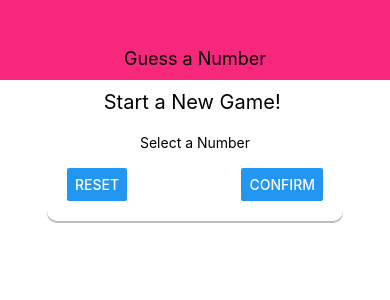
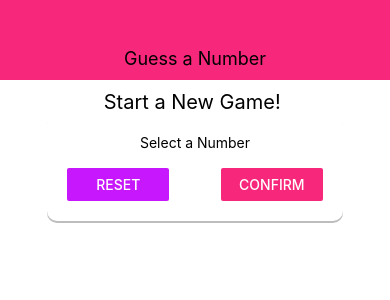
Before and after one commit to Moizasif/react-guess-game, a React Native app: screen / in a window 390 px wide. Shown: the top 300 px of the page. Built offline with nearby package versions, Linux system fonts and the light colour scheme.

Commit message:
Color Theming with Constants

```diff
--- a/components/Header.js
+++ b/components/Header.js
@@ -1,5 +1,6 @@
 import React from 'react';
 import { View, Text, StyleSheet } from 'react-native';
+import colors from '../constants/colors';
 
 const Header = (props) => {
     return (
@@ -14,7 +15,7 @@
         width: '100%',
         height: 80,
         paddingTop: 36,
-        backgroundColor: '#f7287b',
+        backgroundColor: colors.primary,
         alignItems: 'center',
         justifyContent: 'center'
     },
--- /dev/null
+++ b/constants/colors.js
@@ -0,0 +1,4 @@
+export default {
+    primary: '#f7287b',
+    accent: '#c717fc'
+}
--- a/screens/StartGameScreen.js
+++ b/screens/StartGameScreen.js
@@ -1,6 +1,7 @@
 import React from 'react'
 import { View, Text, StyleSheet, TextInput, Button } from 'react-native';
 import Card from '../components/Card';
+import colors from '../constants/colors';
 
 
 const StartGameScreen = (props) => {
@@ -11,8 +12,8 @@
                 <Text>Select a Number</Text>
                 <TextInput />
                 <View style={styles.buttonContainer}>
-                    <Button title="Reset" onPress={() => { }} />
-                    <Button title="Confirm" onPress={() => { }} />
+                    <View style={styles.button}><Button title="Reset" onPress={() => { }} color={colors.accent}/></View>
+                    <View style={styles.button}><Button title="Confirm" onPress={() => { }} color={colors.primary}/></View>
                 </View>
             </Card>
         </View>
@@ -41,6 +42,9 @@
         width: '100%',
         justifyContent: 'space-between'
 
+    },
+    button: {
+        width: '40%'
     }
 });
 
```
